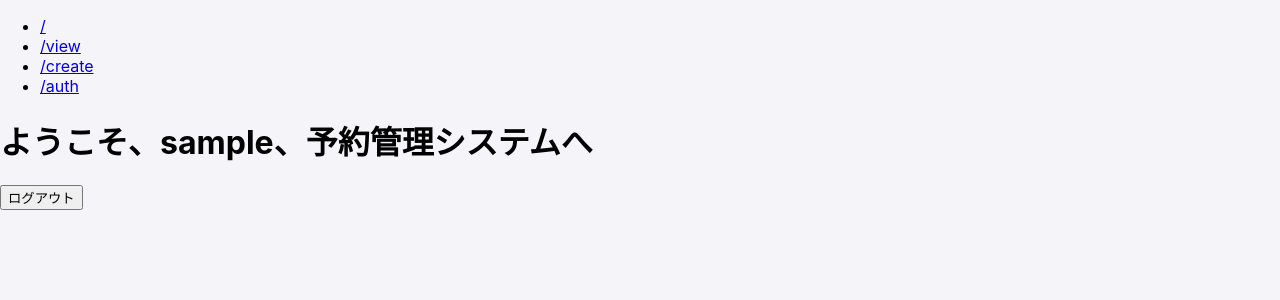
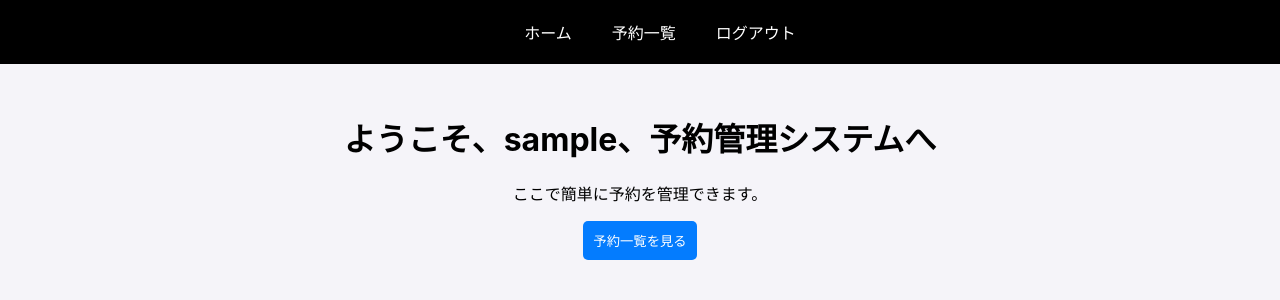
Before and after one commit to r77tchan/reservation-management-system, a React (Create React App) app in the folder frontend/: page / in a window 1280 px wide. Shown: the top 300 px of the page. Built offline with nearby package versions, Linux system fonts and the light colour scheme; sample sign-in values are in the browser's storage.

Commit message:
フロントのリファクタリング、スタイル作成

```diff
--- a/frontend/src/App.js
+++ b/frontend/src/App.js
@@ -1,53 +1,29 @@
 import './App.css'
-import { BrowserRouter as Router, Route, Routes, Link } from 'react-router-dom'
+import { BrowserRouter as Router, Route, Routes } from 'react-router-dom'
 import PrivateRoute from './components/PrivateRoute'
+import Layout from './components/Layout' // ヘッダー付きレイアウト
 import Default from './pages/Default'
 import Top from './pages/Top'
 import View from './pages/View'
 import Create from './pages/Create'
 import Auth from './pages/Auth'
 
-const routeConfig = [
-  { path: '/default', element: <Default /> },
-  { path: '/', element: <Top />, isPrivate: true },
-  { path: '/view', element: <View /> },
-  { path: '/create', element: <Create /> },
-  { path: '/auth', element: <Auth /> },
-]
-
 function App() {
   return (
     <Router>
-      <header>
-        <nav>
-          <ul>
-            <li>
-              <Link to="/">/</Link>
-            </li>
-            <li>
-              <Link to="/view">/view</Link>
-            </li>
-            <li>
-              <Link to="/create">/create</Link>
-            </li>
-            <li>
-              <Link to="/auth">/auth</Link>
-            </li>
-          </ul>
-        </nav>
-      </header>
       <Routes>
-        {routeConfig.map(({ path, element, isPrivate }) =>
-          isPrivate ? (
-            <Route
-              key={path}
-              path={path}
-              element={<PrivateRoute>{element}</PrivateRoute>}
-            />
-          ) : (
-            <Route key={path} path={path} element={element} />
-          )
-        )}
+        {/* プライベートルート */}
+        <Route element={<PrivateRoute />}>
+          <Route element={<Layout />}>
+            <Route path="/" element={<Top />} />
+            <Route path="/view" element={<View />} />
+            <Route path="/create" element={<Create />} />
+          </Route>
+        </Route>
+
+        {/* パブリックルート */}
+        <Route path="/auth" element={<Auth />} />
+        <Route path="/default" element={<Default />} />
       </Routes>
     </Router>
   )
--- /dev/null
+++ b/frontend/src/components/Header.css
@@ -0,0 +1,26 @@
+header {
+  background-color: black;
+  margin-bottom: 50px;
+}
+
+ul {
+  margin: 0 auto;
+  list-style: none;
+  display: flex;
+  justify-content: center; /* 中央寄せ */
+  /* gap: 1%; */
+}
+
+li {
+  padding: 20px;
+}
+
+a {
+  color: white;
+  text-decoration: none;
+}
+
+.logout {
+  color: white;
+  cursor: pointer;
+}
--- /dev/null
+++ b/frontend/src/components/Header.js
@@ -0,0 +1,38 @@
+import React from 'react'
+import { Link, useNavigate } from 'react-router-dom'
+import './Header.css'
+
+function Header() {
+  const navigate = useNavigate()
+
+  const handleLogout = () => {
+    // ローカルストレージから削除 = ログアウト
+    localStorage.removeItem('token')
+    localStorage.removeItem('username')
+
+    // ログインページにリダイレクト
+    navigate('/auth')
+  }
+
+  return (
+    <header>
+      <nav>
+        <ul>
+          <li>
+            <Link to="/">ホーム</Link>
+          </li>
+          <li>
+            <Link to="/view">予約一覧</Link>
+          </li>
+          <li>
+            <span className="logout" onClick={handleLogout}>
+              ログアウト
+            </span>
+          </li>
+        </ul>
+      </nav>
+    </header>
+  )
+}
+
+export default Header
--- /dev/null
+++ b/frontend/src/components/Layout.js
@@ -0,0 +1,19 @@
+import React from 'react'
+import { Outlet } from 'react-router-dom'
+import Header from './Header'
+
+function Layout() {
+  return (
+    <>
+      {/* ヘッダー */}
+      <Header />
+      {/* メインコンテンツ */}
+      <main>
+        <Outlet />
+      </main>
+      {/* 将来的にフッターなどを追加可能 */}
+    </>
+  )
+}
+
+export default Layout
--- a/frontend/src/components/PrivateRoute.js
+++ b/frontend/src/components/PrivateRoute.js
@@ -1,15 +1,9 @@
 import React from 'react'
-import { Navigate } from 'react-router-dom'
+import { Navigate, Outlet } from 'react-router-dom'
 
-const PrivateRoute = ({ children }) => {
-  const token = localStorage.getItem('token') // トークンをローカルストレージから取得
-
-  if (!token) {
-    // トークンが存在しない場合はログインページへリダイレクト
-    return <Navigate to="/auth" />
-  }
-
-  return children // 認証済みの場合は子コンポーネントを表示
+function PrivateRoute() {
+  const token = localStorage.getItem('token') // ログイン状態をチェック
+  return token ? <Outlet /> : <Navigate to="/auth" replace />
 }
 
 export default PrivateRoute
--- a/frontend/src/my.css
+++ b/frontend/src/my.css
@@ -7,6 +7,10 @@ body {
   background-color: #F5F4F9;
 }
 
+.form-title {
+  text-align: center;
+}
+
 form  {
   margin: 0 auto;
   width: 50%;
@@ -14,9 +18,7 @@ form  {
   border: 2px solid #ECECEE;
   border-radius: 10px;
 }
-.form-title {
-  text-align: center;
-}
+
 .form-wrapper {
   padding: 0 20px 20px 20px;
 }
@@ -49,3 +51,19 @@ form button {
 .error {
   color: red;
 }
+
+.top-container {
+  text-align: center;
+}
+.top-container button {
+  background-color: #047CFE;
+  color: white;
+  padding: 10px;
+  border: none;
+  border-radius: 5px;
+  cursor: pointer;
+}
+
+.view-container {
+  text-align: center;
+}
--- a/frontend/src/pages/Auth.js
+++ b/frontend/src/pages/Auth.js
@@ -71,6 +71,7 @@ function Auth() {
     }
   }
 
+  // リセットメール送信
   const handleResetMail = async () => {
     const emailError = validateFields({ email: formData.email }).email
     if (emailError) {
@@ -101,7 +102,7 @@ function Auth() {
   }
 
   return (
-    <div>
+    <div style={{ marginTop: 100 }}>
       <form>
         <h1 className="form-title">{isLoginMode ? 'ログイン' : '新規登録'}</h1>
         <div className="form-wrapper">
--- a/frontend/src/pages/Top.js
+++ b/frontend/src/pages/Top.js
@@ -12,21 +12,15 @@ function Top() {
     setUsername(storedUsername)
   }, [navigate])
 
-  const handleLogout = () => {
-    // ローカルストレージから削除 = ログアウト
-    localStorage.removeItem('token')
-    localStorage.removeItem('username')
-
-    // ログインページにリダイレクト
-    navigate('/auth')
+  const handleClick = () => {
+    navigate('/view')
   }
 
   return (
     <div className="top-container">
       <h1>ようこそ、{username}、予約管理システムへ</h1>
-      <button className="logout-button" onClick={handleLogout}>
-        ログアウト
-      </button>
+      <p>ここで簡単に予約を管理できます。</p>
+      <button onClick={handleClick}>予約一覧を見る</button>
     </div>
   )
 }
--- a/frontend/src/pages/View.js
+++ b/frontend/src/pages/View.js
@@ -1,7 +1,11 @@
 import '../my.css'
 
 function View() {
-  return <h1>予約一覧</h1>
+  return (
+    <div className="view-container">
+      <h1>予約一覧</h1>
+    </div>
+  )
 }
 
 export default View
```
